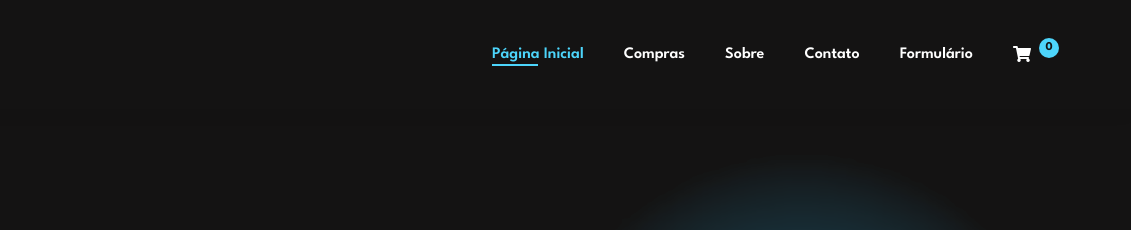
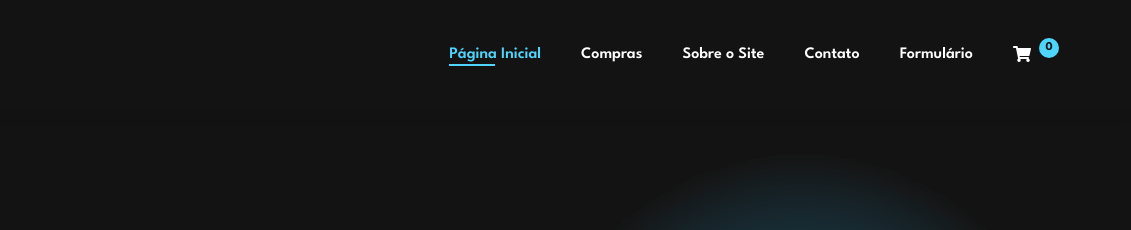
Before and after one commit to Riannm/Tech-, a website: page index.html in a window 1280 px wide. Shown: the top 230 px of the page, 149-1280 px from the left. Drawn offline with Linux system fonts and the light colour scheme.

```diff
--- a/index.html
+++ b/index.html
@@ -17,7 +17,7 @@
         <ul id="navbar">
             <li><a class="active" href="index.html">Página Inicial</a></li>
             <li><a href="shop.html">Compras</a></li>
-            <li><a href="about.html">Sobre</a></li>
+            <li><a href="about.html">Sobre o Site</a></li>
             <li><a href="contact.html">Contato</a></li>
             <li><a href="form.html">Formulário</a></li>
             <li id="cart-icon">
```
